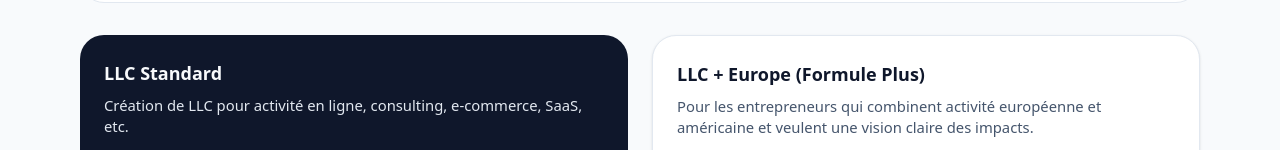
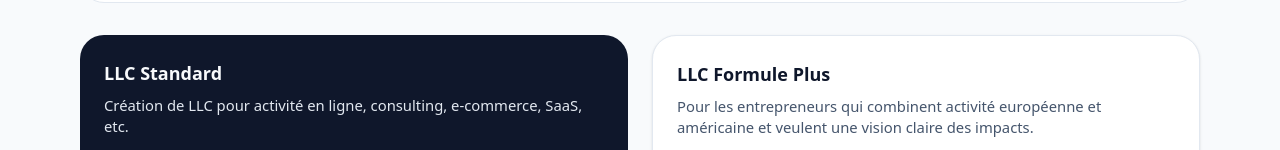
Before and after one commit to bridgelysite/website, a Next.js app: page /llc-usa in a window 1280 px wide. Shown: the part 517-667 px from the top of the page. Built offline with nearby package versions, Linux system fonts and the light colour scheme.

Commit message:
Rename 'LLC + Europe' to 'LLC Formule Plus'

```diff
--- a/app/llc-usa/page.tsx
+++ b/app/llc-usa/page.tsx
@@ -85,7 +85,7 @@
           </div>
 
           <div className="bg-white border border-slate-200 rounded-3xl p-6 flex flex-col shadow-sm">
-            <h3 className="text-lg font-semibold mb-2 text-slate-900">LLC + Europe (Formule Plus)</h3>
+            <h3 className="text-lg font-semibold mb-2 text-slate-900">LLC Formule Plus</h3>
             <p className="text-sm text-slate-600 mb-4">
               Pour les entrepreneurs qui combinent activité européenne et
               américaine et veulent une vision claire des impacts.
```
